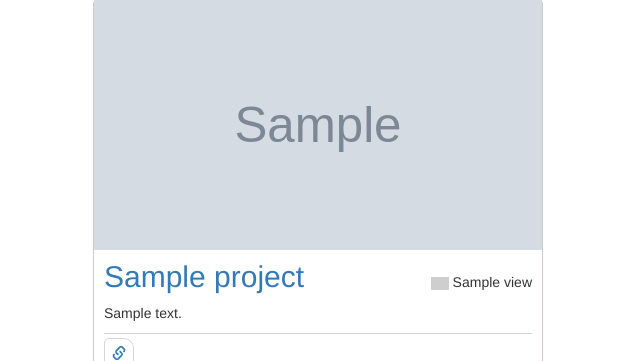
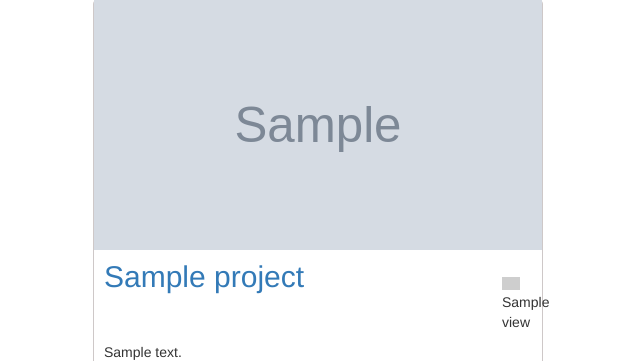
Before and after one commit to aanu1143/BuildWithX, a Django app: template templates/home.html in a window 1280 px wide. Shown: the part 855-1216 px from the top of the page, without its empty margins (322-962 px from the left). Run offline with Django 3.2, Linux system fonts and the light colour scheme; the template is opened without the code that fills it: most values are stand-ins (such as "Sample title", 1, 10 or a date in 2020); grey boxes marked "Sample" are stand-in pictures; some libraries are stand-ins or nearby versions; grey boxes are pictures that could not be loaded.

Commit message:
project view

```diff
--- a/templates/home.html
+++ b/templates/home.html
@@ -53,7 +53,7 @@
                         <a href="{% url 'project_detail' project.id %}">
                             <h2 style="margin-top:0px"> {{ project.project_name }}</h2>
                         </a>
-                        <p> <img src="/media/img/eye-solid.svg" style="width: 18px; opacity: 0.5;" alt="">
+                        <p style="width: 30px;"> <img src="/media/img/eye-solid.svg" style="width: 18px; opacity: 0.5;" alt="">
                             {{ project.view }} </p>
                     </div>
                     <p>{{ project.description }}</p>
```
